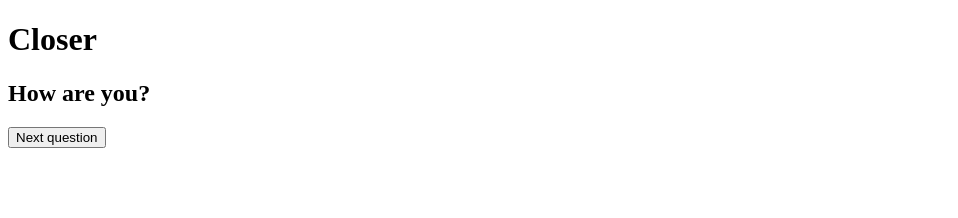
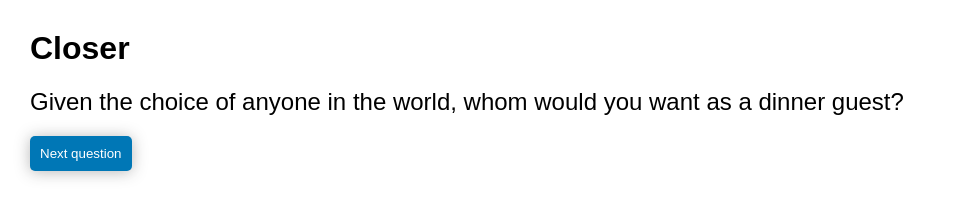
Before and after one commit to SomewhatJustin/Closer, a plain HTML site: page index.html in a window 1280 px wide. Shown: the whole page, without its empty margins (0-958 px from the left). Drawn offline with Linux system fonts and the light colour scheme.

Commit message:
Added more questions. Updated style.

```diff
--- a/index.html
+++ b/index.html
@@ -7,6 +7,7 @@
   <meta name="viewport" content="width=device-width, initial-scale=1.0">
   <title>Let's Get Closer</title>
   <script src="index.js" type="module"></script>
+  <link rel="stylesheet" href="styles.css">
 </head>
 
 <body>
--- a/index.js
+++ b/index.js
@@ -27,7 +27,7 @@ function setDifficulty() {
 
 // CHANGE THE QUESTION
 let renderQuestion = function () {
-  questionText.innerHTML = questions[setDifficulty()][0]
+  questionText.innerHTML = questions[setDifficulty()][Math.floor(Math.random() * questions[setDifficulty()].length)]
 }
 
 nextBtn.addEventListener("click", renderQuestion)
--- a/questions.js
+++ b/questions.js
@@ -1,7 +1,48 @@
 let questions = {
-  easy: ["How are you?"],
-  medium: ["What happens when we die?"],
-  hard: ["What are you most afraid of?"]
+  easy: [
+    ["Given the choice of anyone in the world, whom would you want as a dinner guest?"],
+    ["Would you like to be famous? In what way?"],
+    ["Before making a telephone call, do you ever rehearse what you are going to say? Why?"],
+    ['What would constitute a "perfect" day for you?'],
+    ["When did you last sing to yourself? To someone else?"],
+    ["If you were able to live to the age of 90 and retain either the mind or body of a 30-year-old for the last 60 years of your life, which would you want?  "],
+    ["Do you have a secret hunch about how you will die?"],
+    ["Name three things you and your partner appear to have in common."],
+    ["For what in your life do you feel most grateful?"]
+  ],
+
+  medium: [
+    ["If you could change anything about the way you were raised, what would it be? "],
+    ["Take four minutes and tell your partner your life story in as much detail as possible. "],
+    ["If you could wake up tomorrow having gained any one quality or ability, what would it be? "],
+    ["If a crystal ball could tell you the truth about yourself, your life, the future, or anything else, what would you want to know? "],
+    ["Is there something that you've dreamed of doing for a long time? Why haven't you done it? "],
+    ["What is the greatest accomplishment of your life?"]
+  ],
+
+  hard: [
+    ["What do you value most in a friendship?"],
+    ["What is your most treasured memory?"],
+    ["What is your most terrible memory?"],
+    ["If you knew that in one year you would die suddenly, would you change anything about the way you are now living? Why?"],
+    ["What does friendship mean to you?"],
+    ["What roles do love and affection play in your life?"],
+    ["Alternate sharing something you consider a positive characteristic of your partner. Share a total of five items."],
+    ["How close and warm is your family? Do you feel your childhood was happier than most other people's?"],
+    ["How do you feel about your relationship with your mother?"],
+    ['Make three true "we" statements each. For instance "We are both in this room feeling..."'],
+    ['Complete this sentence: "I wish I had someone with whom I could share..."'],
+    ["If you were going to become a close friend with your partner, please share what would be important for him or her to know."],
+    ["Tell your partner what you like about them; be very honest this time saying things that you might not say to someone you've just met."],
+    ["Share with your partner an embarrassing moment in your life."],
+    ["When did you last cry in front of another person? By yourself?"],
+    ["Tell your partner something that you like about them already."],
+    ["What, if anything, is too serious to be joked about?"],
+    ["If you were to die this evening with no opportunity to communicate with anyone, what would you most regret not having told someone? Why haven't you told them yet?"],
+    ["Your house, containing everything you own, catches fire. After saving your loved ones and pets, you have time to safely make a final dash to save any one item. What would it be? Why?"],
+    ["Of all the people in your family, whose death would you find most disturbing? Why?"],
+    ["Share a personal problem and ask your partner's advice on how he or she might handle it. Also, ask your partner to reflect back to you how you seem to be feeling about the problem you have chosen."]
+  ]
 }
 
 
--- a/styles.css
+++ b/styles.css
@@ -0,0 +1,25 @@
+body {
+  font-family: sans-serif;
+  margin: 30px;
+}
+
+h2 {
+  font-weight: 400;
+}
+
+button {
+  padding: 10px;
+  background: #0077b6;
+  color: white;
+  border: none;
+  box-shadow: #33333359 0px 1px 15px;
+  border-radius: 5px;
+}
+
+button:hover {
+  background: #023e8a;
+}
+
+button:active {
+  background: #03045e;
+}
```
